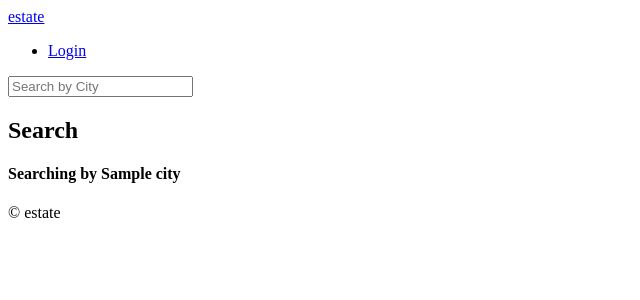
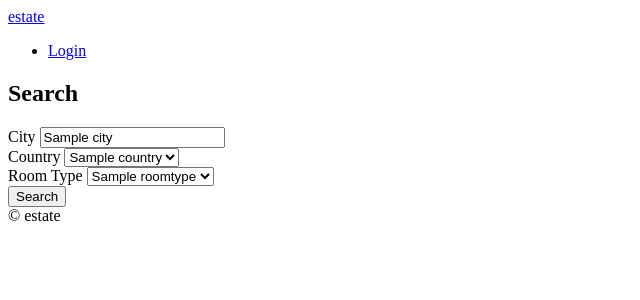
Before and after one commit to Trapa-Eureka/estate, a Django app: template templates/rooms/search.html in a window 1280 px wide. Shown: the top 300 px of the page, without its empty margins (0-640 px from the left). Run offline with Django 3.2, Linux system fonts and the light colour scheme; tables that the repository leaves empty hold one stand-in row (values such as "Sample post"); the template is opened without the code that fills it: values that come from a table or form of the project are taken from there, most other values are stand-ins (such as "Sample title", 1, 10 or a date in 2020).

Commit message:
search form

```diff
--- a/templates/base.html
+++ b/templates/base.html
@@ -7,7 +7,14 @@
     <title> {% block page_title %}{% endblock page_title %}| estate </title>
   </head>
   <body>
-    {% include "partials/header.html" %}
+    <header>
+      {% include "partials/nav.html" %}
+      {% block search-bar %}
+        <form method="get" action="{% url "rooms:search" %}">
+            <input name="city" placeholder="Search by City" />
+        </form>
+      {% endblock search-bar %}
+    </header>
     {% block content %}{% endblock %}
     {% include "partials/footer.html" %}
   </body>
--- a/templates/partials/header.html
+++ /dev/null
@@ -1,11 +0,0 @@
-<header>
-    <a href="{% url "core:home" %}">estate</a>
-    <ul>
-        <li>
-            <a href="#">Login</a>
-        </li>
-    </ul>
-    <form method="get" action="{% url "rooms:search" %}">
-        <input name="city" placeholder="Search by City" />
-    </form>
-</header>
--- /dev/null
+++ b/templates/partials/nav.html
@@ -0,0 +1,6 @@
+<a href="{% url "core:home" %}">estate</a>
+<ul>
+    <li>
+        <a href="#">Login</a>
+    </li>
+</ul>
--- a/templates/rooms/search.html
+++ b/templates/rooms/search.html
@@ -4,7 +4,35 @@
     Search
 {% endblock page_title %}
 
+{% block search-bar %}
+{% endblock search-bar %}
+
 {% block content %}
     <h2>Search</h2>
-    <h4>Searching by {{city}}</h4>
+
+    <form method="get" action="{% url "rooms:search" %}">
+        <div>
+            <label for="city">City</label>
+            <input value="{{city}}" id="city" name="city" placeholder="Search By City" />
+        </div>
+
+        <div>
+            <label for="country">Country</label>
+            <select id="country" name="country">
+                {% for country in countries %}
+                    <option value="{{country.code}}">{{country.name}}</option>
+                {% endfor %}
+            </select>
+        </div>
+
+        <div>
+            <label for="room_type">Room Type</label>
+            <select id="room_type" name="room_type">
+                {% for room_type in room_types %}
+                    <option value="{{room_type.pk}}">{{room_type.name}}</option>
+                {% endfor %}
+            </select>
+        </div>
+        <button>Search</button>
+    </form>
 {% endblock content %}
```
Also changed, not shown: rooms/views.py (+8 -2 lines).
